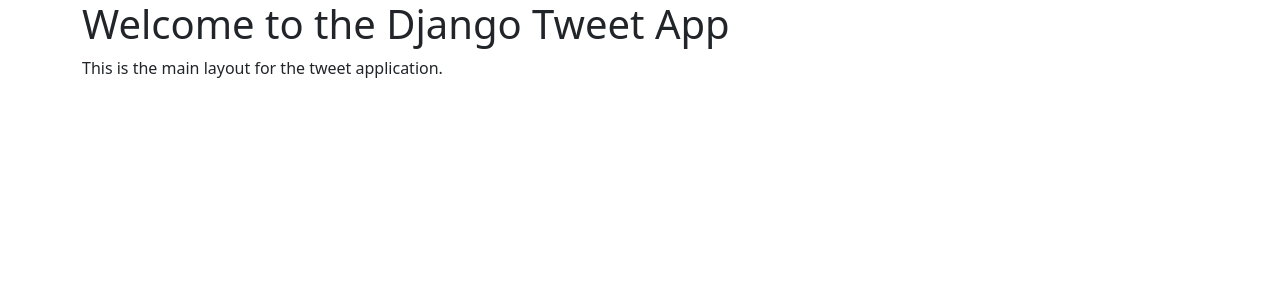
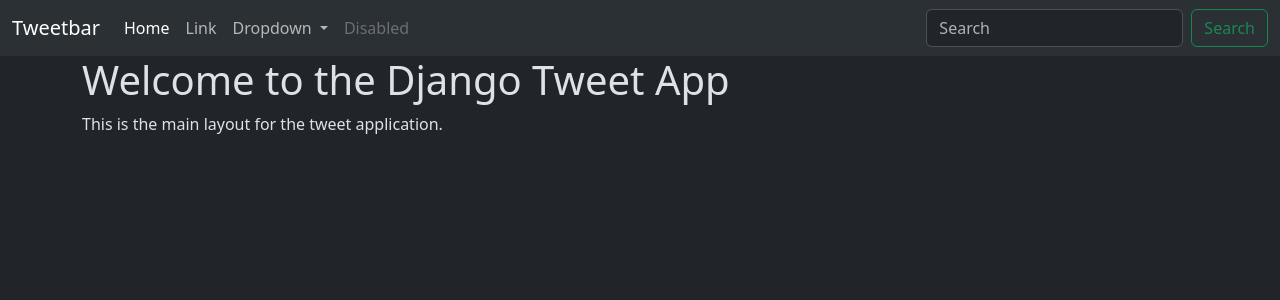
Before and after one commit to LearnerAnisha/Django-Tweet, a Django app: page /tweet/ in a window 1280 px wide. Shown: the top 300 px of the page. Run offline with Django 5.2, Linux system fonts and the light colour scheme.

Commit message:
added nav bar in layout.html

```diff
--- a/tweet_main/templates/layout.html
+++ b/tweet_main/templates/layout.html
@@ -1,7 +1,7 @@
 {% load static %}
 
 <!DOCTYPE html>
-<html lang="en">
+<html lang="en" data-bs-theme ='dark'>
 <head>
   <meta charset="UTF-8">
   <meta name="viewport" content="width=device-width, initial-scale=1.0">
@@ -11,6 +11,42 @@
   </title>
 </head>
 <body>
+  <nav class="navbar navbar-expand-lg bg-body-tertiary">
+    <div class="container-fluid">
+      <a class="navbar-brand" href="#">Tweetbar</a>
+      <button class="navbar-toggler" type="button" data-bs-toggle="collapse" data-bs-target="#navbarSupportedContent" aria-controls="navbarSupportedContent" aria-expanded="false" aria-label="Toggle navigation">
+        <span class="navbar-toggler-icon"></span>
+      </button>
+      <div class="collapse navbar-collapse" id="navbarSupportedContent">
+        <ul class="navbar-nav me-auto mb-2 mb-lg-0">
+          <li class="nav-item">
+            <a class="nav-link active" aria-current="page" href="#">Home</a>
+          </li>
+          <li class="nav-item">
+            <a class="nav-link" href="#">Link</a>
+          </li>
+          <li class="nav-item dropdown">
+            <a class="nav-link dropdown-toggle" href="#" role="button" data-bs-toggle="dropdown" aria-expanded="false">
+              Dropdown
+            </a>
+            <ul class="dropdown-menu">
+              <li><a class="dropdown-item" href="#">Action</a></li>
+              <li><a class="dropdown-item" href="#">Another action</a></li>
+              <li><hr class="dropdown-divider"></li>
+              <li><a class="dropdown-item" href="#">Something else here</a></li>
+            </ul>
+          </li>
+          <li class="nav-item">
+            <a class="nav-link disabled" aria-disabled="true">Disabled</a>
+          </li>
+        </ul>
+        <form class="d-flex" role="search">
+          <input class="form-control me-2" type="search" placeholder="Search" aria-label="Search"/>
+          <button class="btn btn-outline-success" type="submit">Search</button>
+        </form>
+      </div>
+    </div>
+  </nav>
   <div class="container">
     {% block content %}
     {% endblock %}
```
